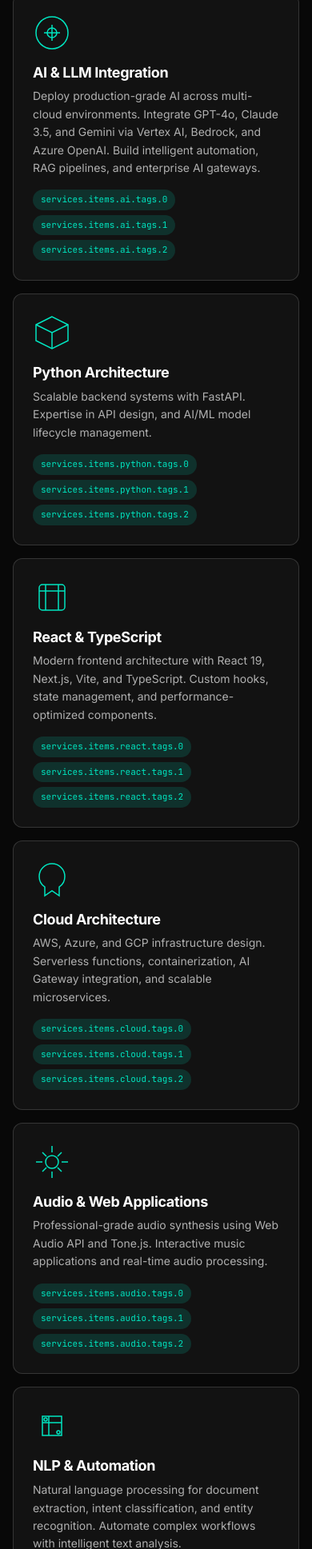
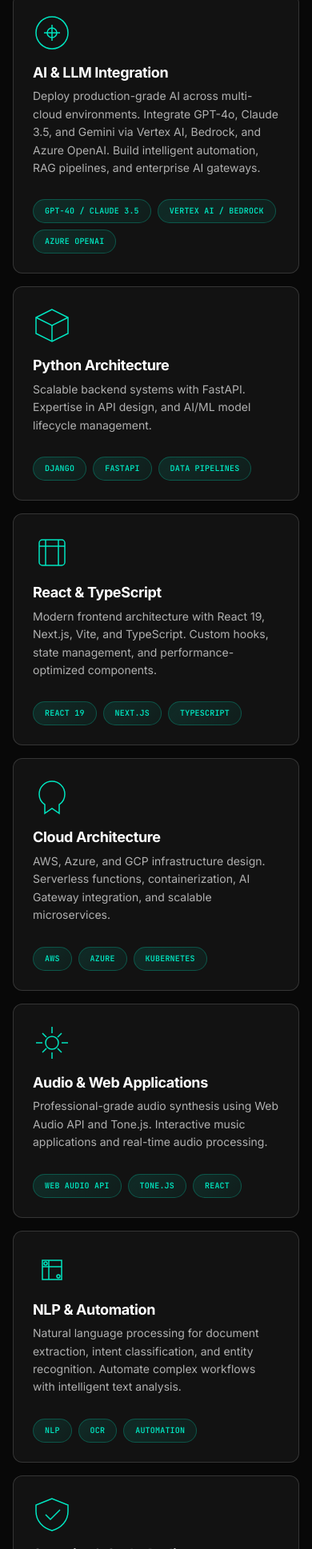
Before and after one commit to EricsonWillians/lambda-apps-website, a website: page index.html in a window 390 px wide. Shown: the part 1074-3011 px from the top of the page at 80% size. Drawn offline with Linux system fonts and the light colour scheme; no server answers.

Commit message:
fix: service card tags - convert arrays to objects
Completely rebuilt service card tags to fix translation issues:

HTML Changes:
- Changed data-i18n from tags.0/tags.1/tags.2 to tag1/tag2/tag3
- All 8 service cards updated with new translation keys

CSS Improvements:
- Added gradient background to tags
- Added border with accent color
- Improved spacing and typography
- Added hover effects with subtle lift
- Better responsive sizing
- Tags now push to bottom of card with margin-top: auto

JavaScript Fixes:
- Updated I18N.t() function to handle arrays properly
- Converted all tags arrays to object structures (tag1, tag2, tag3)
- Each tag now has individual translations for all 6 languages
- Fixed Chinese translations for tags (Data Pipelines, Automation, Audits)

Services Updated:
- AI & LLM Integration
- Python Architecture
- React & TypeScript
- Cloud Architecture
- Audio & Web Applications
- NLP & Automation
- Security & Code Audit
- Node.js & APIs

```diff
--- a/css/style.css
+++ b/css/style.css
@@ -1082,25 +1082,45 @@ p {
     }
 }
 
+/* Service Tags - Improved Design */
 .service-tags {
     display: flex;
     flex-wrap: wrap;
-    gap: 0.375rem;
+    gap: 0.5rem;
     list-style: none;
+    margin-top: auto;
+    padding-top: var(--space-sm);
 }
 
 .service-tags li {
     font-family: var(--font-mono);
-    font-size: 0.6875rem;
-    padding: 4px 10px;
-    background: var(--color-accent-dim);
+    font-size: 0.625rem;
+    font-weight: 600;
+    letter-spacing: 0.02em;
+    padding: 0.375rem 0.875rem;
+    background: linear-gradient(135deg, rgba(0, 229, 192, 0.12), rgba(0, 229, 192, 0.06));
     color: var(--color-accent);
     border-radius: 100px;
-}
-
-@media (min-width: 768px) {
+    border: 1px solid rgba(0, 229, 192, 0.25);
+    transition: all 0.2s ease;
+    white-space: nowrap;
+    text-transform: uppercase;
+}
+
+.service-tags li:hover {
+    background: linear-gradient(135deg, rgba(0, 229, 192, 0.2), rgba(0, 229, 192, 0.1));
+    border-color: rgba(0, 229, 192, 0.4);
+    transform: translateY(-1px);
+}
+
+@media (min-width: 768px) {
+    .service-tags {
+        gap: 0.625rem;
+    }
+
     .service-tags li {
-        font-size: 0.75rem;
+        font-size: 0.6875rem;
+        padding: 0.4375rem 1rem;
     }
 }
 
--- a/index.html
+++ b/index.html
@@ -176,9 +176,9 @@
                             <h3 data-i18n="services.items.ai.title">AI & LLM Integration</h3>
                             <p data-i18n="services.items.ai.desc">Deploy production-grade AI across multi-cloud environments. Integrate GPT-4o, Claude 3.5, and Gemini via Vertex AI, Bedrock, and Azure OpenAI. Build intelligent automation, RAG pipelines, and enterprise AI gateways.</p>
                             <ul class="service-tags">
-                                <li data-i18n="services.items.ai.tags.0">GPT-4o / Claude 3.5</li>
-                                <li data-i18n="services.items.ai.tags.1">Vertex AI / Bedrock</li>
-                                <li data-i18n="services.items.ai.tags.2">Azure OpenAI</li>
+                                <li data-i18n="services.items.ai.tag1">GPT-4o / Claude 3.5</li>
+                                <li data-i18n="services.items.ai.tag2">Vertex AI / Bedrock</li>
+                                <li data-i18n="services.items.ai.tag3">Azure OpenAI</li>
                             </ul>
                         </div>
                     </article>
@@ -195,9 +195,9 @@
                             <h3 data-i18n="services.items.python.title">Python Architecture</h3>
                             <p data-i18n="services.items.python.desc">Scalable backend systems with FastAPI. Expertise in API design, and AI/ML model lifecycle management.</p>
                             <ul class="service-tags">
-                                <li data-i18n="services.items.python.tags.0">Django</li>
-                                <li data-i18n="services.items.python.tags.1">FastAPI</li>
-                                <li data-i18n="services.items.python.tags.2">Data Pipelines</li>
+                                <li data-i18n="services.items.python.tag1">Django</li>
+                                <li data-i18n="services.items.python.tag2">FastAPI</li>
+                                <li data-i18n="services.items.python.tag3">Data Pipelines</li>
                             </ul>
                         </div>
                     </article>
@@ -213,9 +213,9 @@
                             <h3 data-i18n="services.items.react.title">React & TypeScript</h3>
                             <p data-i18n="services.items.react.desc">Modern frontend architecture with React 19, Next.js, Vite, and TypeScript. Custom hooks, state management, and performance-optimized components.</p>
                             <ul class="service-tags">
-                                <li data-i18n="services.items.react.tags.0">React 19</li>
-                                <li data-i18n="services.items.react.tags.1">Next.js</li>
-                                <li data-i18n="services.items.react.tags.2">TypeScript</li>
+                                <li data-i18n="services.items.react.tag1">React 19</li>
+                                <li data-i18n="services.items.react.tag2">Next.js</li>
+                                <li data-i18n="services.items.react.tag3">TypeScript</li>
                             </ul>
                         </div>
                     </article>
@@ -230,9 +230,9 @@
                             <h3 data-i18n="services.items.cloud.title">Cloud Architecture</h3>
                             <p data-i18n="services.items.cloud.desc">AWS, Azure, and GCP infrastructure design. Serverless functions, containerization, AI Gateway integration, and scalable microservices.</p>
                             <ul class="service-tags">
-                                <li data-i18n="services.items.cloud.tags.0">AWS</li>
-                                <li data-i18n="services.items.cloud.tags.1">Azure</li>
-                                <li data-i18n="services.items.cloud.tags.2">Kubernetes</li>
+                                <li data-i18n="services.items.cloud.tag1">AWS</li>
+                                <li data-i18n="services.items.cloud.tag2">Azure</li>
+                                <li data-i18n="services.items.cloud.tag3">Kubernetes</li>
                             </ul>
                         </div>
                     </article>
@@ -249,9 +249,9 @@
                             <h3 data-i18n="services.items.audio.title">Audio & Web Applications</h3>
                             <p data-i18n="services.items.audio.desc">Professional-grade audio synthesis using Web Audio API and Tone.js. Interactive music applications and real-time audio processing.</p>
                             <ul class="service-tags">
-                                <li data-i18n="services.items.audio.tags.0">Web Audio API</li>
-                                <li data-i18n="services.items.audio.tags.1">Tone.js</li>
-                                <li data-i18n="services.items.audio.tags.2">React</li>
+                                <li data-i18n="services.items.audio.tag1">Web Audio API</li>
+                                <li data-i18n="services.items.audio.tag2">Tone.js</li>
+                                <li data-i18n="services.items.audio.tag3">React</li>
                             </ul>
                         </div>
                     </article>
@@ -269,9 +269,9 @@
                             <h3 data-i18n="services.items.nlp.title">NLP & Automation</h3>
                             <p data-i18n="services.items.nlp.desc">Natural language processing for document extraction, intent classification, and entity recognition. Automate complex workflows with intelligent text analysis.</p>
                             <ul class="service-tags">
-                                <li data-i18n="services.items.nlp.tags.0">NLP</li>
-                                <li data-i18n="services.items.nlp.tags.1">OCR</li>
-                                <li data-i18n="services.items.nlp.tags.2">Automation</li>
+                                <li data-i18n="services.items.nlp.tag1">NLP</li>
+                                <li data-i18n="services.items.nlp.tag2">OCR</li>
+                                <li data-i18n="services.items.nlp.tag3">Automation</li>
                             </ul>
                         </div>
                     </article>
@@ -287,9 +287,9 @@
                             <h3 data-i18n="services.items.security.title">Security & Code Audit</h3>
                             <p data-i18n="services.items.security.desc">Ethical security assessments and code quality audits. Bug bounty services through HackerOne and BugCrowd. Harden applications against vulnerabilities.</p>
                             <ul class="service-tags">
-                                <li data-i18n="services.items.security.tags.0">HackerOne</li>
-                                <li data-i18n="services.items.security.tags.1">BugCrowd</li>
-                                <li data-i18n="services.items.security.tags.2">Audits</li>
+                                <li data-i18n="services.items.security.tag1">HackerOne</li>
+                                <li data-i18n="services.items.security.tag2">BugCrowd</li>
+                                <li data-i18n="services.items.security.tag3">Audits</li>
                             </ul>
                         </div>
                     </article>
@@ -306,9 +306,9 @@
                             <h3 data-i18n="services.items.nodejs.title">Node.js & APIs</h3>
                             <p data-i18n="services.items.nodejs.desc">Scalable server-side applications, BFF architecture, and real-time systems using Node.js, Express, and modern API patterns.</p>
                             <ul class="service-tags">
-                                <li data-i18n="services.items.nodejs.tags.0">Node.js</li>
-                                <li data-i18n="services.items.nodejs.tags.1">Express</li>
-                                <li data-i18n="services.items.nodejs.tags.2">GraphQL</li>
+                                <li data-i18n="services.items.nodejs.tag1">Node.js</li>
+                                <li data-i18n="services.items.nodejs.tag2">Express</li>
+                                <li data-i18n="services.items.nodejs.tag3">GraphQL</li>
                             </ul>
                         </div>
                     </article>
--- a/js/i18n.js
+++ b/js/i18n.js
@@ -203,13 +203,29 @@ const I18N = (function() {
                         ru: 'Развертывайте корпоративный ИИ в мультиоблачных средах. Интегрируйте GPT-4o, Claude 3.5 и Gemini через Vertex AI, Bedrock и Azure OpenAI. Создавайте интеллектуальную автоматизацию, RAG-конвейеры и корпоративные ИИ-шлюзы.',
                         zh: '在多云环境中部署企业级AI。通过Vertex AI、Bedrock和Azure OpenAI集成GPT-4o、Claude 3.5和Gemini。构建智能自动化、RAG管道和企业AI网关。'
                     },
-                    tags: {
-                        en: ['GPT-4o / Claude 3.5', 'Vertex AI / Bedrock', 'Azure OpenAI'],
-                        pt: ['GPT-4o / Claude 3.5', 'Vertex AI / Bedrock', 'Azure OpenAI'],
-                        es: ['GPT-4o / Claude 3.5', 'Vertex AI / Bedrock', 'Azure OpenAI'],
-                        de: ['GPT-4o / Claude 3.5', 'Vertex AI / Bedrock', 'Azure OpenAI'],
-                        ru: ['GPT-4o / Claude 3.5', 'Vertex AI / Bedrock', 'Azure OpenAI'],
-                        zh: ['GPT-4o / Claude 3.5', 'Vertex AI / Bedrock', 'Azure OpenAI']
+                    tag1: {
+                        en: 'GPT-4o / Claude 3.5',
+                        pt: 'GPT-4o / Claude 3.5',
+                        es: 'GPT-4o / Claude 3.5',
+                        de: 'GPT-4o / Claude 3.5',
+                        ru: 'GPT-4o / Claude 3.5',
+                        zh: 'GPT-4o / Claude 3.5'
+                    },
+                    tag2: {
+                        en: 'Vertex AI / Bedrock',
+                        pt: 'Vertex AI / Bedrock',
+                        es: 'Vertex AI / Bedrock',
+                        de: 'Vertex AI / Bedrock',
+                        ru: 'Vertex AI / Bedrock',
+                        zh: 'Vertex AI / Bedrock'
+                    },
+                    tag3: {
+                        en: 'Azure OpenAI',
+                        pt: 'Azure OpenAI',
+                        es: 'Azure OpenAI',
+                        de: 'Azure OpenAI',
+                        ru: 'Azure OpenAI',
+                        zh: 'Azure OpenAI'
                     }
                 },
                 python: {
@@ -229,13 +245,29 @@ const I18N = (function() {
                         ru: 'Масштабируемые бэкенд-системы на FastAPI. Экспертиза в проектировании API и управлении жизненным циклом моделей ИИ/МО.',
                         zh: '使用FastAPI构建可扩展的后端系统。擅长API设计和AI/ML模型生命周期管理。'
                     },
-                    tags: {
-                        en: ['Django', 'FastAPI', 'Data Pipelines'],
-                        pt: ['Django', 'FastAPI', 'Data Pipelines'],
-                        es: ['Django', 'FastAPI', 'Data Pipelines'],
-                        de: ['Django', 'FastAPI', 'Data Pipelines'],
-                        ru: ['Django', 'FastAPI', 'Data Pipelines'],
-                        zh: ['Django', 'FastAPI', '数据管道']
+                    tag1: {
+                        en: 'Django',
+                        pt: 'Django',
+                        es: 'Django',
+                        de: 'Django',
+                        ru: 'Django',
+                        zh: 'Django'
+                    },
+                    tag2: {
+                        en: 'FastAPI',
+                        pt: 'FastAPI',
+                        es: 'FastAPI',
+                        de: 'FastAPI',
+                        ru: 'FastAPI',
+                        zh: 'FastAPI'
+                    },
+                    tag3: {
+                        en: 'Data Pipelines',
+                        pt: 'Data Pipelines',
+                        es: 'Data Pipelines',
+                        de: 'Data Pipelines',
+                        ru: 'Data Pipelines',
+                        zh: '数据管道'
                     }
                 },
                 react: {
@@ -255,13 +287,29 @@ const I18N = (function() {
                         ru: 'Современная фронтенд-архитектура с React 19, Next.js, Vite и TypeScript. Кастомные хуки, управление состоянием и оптимизированные компоненты.',
                         zh: '使用React 19、Next.js、Vite和TypeScript构建现代前端架构。自定义钩子、状态管理和性能优化组件。'
                     },
-                    tags: {
-                        en: ['React 19', 'Next.js', 'TypeScript'],
-                        pt: ['React 19', 'Next.js', 'TypeScript'],
-                        es: ['React 19', 'Next.js', 'TypeScript'],
-                        de: ['React 19', 'Next.js', 'TypeScript'],
-                        ru: ['React 19', 'Next.js', 'TypeScript'],
-                        zh: ['React 19', 'Next.js', 'TypeScript']
+                    tag1: {
+                        en: 'React 19',
+                        pt: 'React 19',
+                        es: 'React 19',
+                        de: 'React 19',
+                        ru: 'React 19',
+                        zh: 'React 19'
+                    },
+                    tag2: {
+                        en: 'Next.js',
+                        pt: 'Next.js',
+                        es: 'Next.js',
+                        de: 'Next.js',
+                        ru: 'Next.js',
+                        zh: 'Next.js'
+                    },
+                    tag3: {
+                        en: 'TypeScript',
+                        pt: 'TypeScript',
+                        es: 'TypeScript',
+                        de: 'TypeScript',
+                        ru: 'TypeScript',
+                        zh: 'TypeScript'
                     }
                 },
                 cloud: {
@@ -281,13 +329,29 @@ const I18N = (function() {
                         ru: 'Проектирование инфраструктуры AWS, Azure и GCP. Бессерверные функции, контейнеризация, интеграция ИИ-шлюзов и масштабируемые микросервисы.',
                         zh: 'AWS、Azure和GCP基础设施设计。无服务器函数、容器化、AI网关集成和可扩展微服务。'
                     },
-                    tags: {
-                        en: ['AWS', 'Azure', 'Kubernetes'],
-                        pt: ['AWS', 'Azure', 'Kubernetes'],
-                        es: ['AWS', 'Azure', 'Kubernetes'],
-                        de: ['AWS', 'Azure', 'Kubernetes'],
-                        ru: ['AWS', 'Azure', 'Kubernetes'],
-                        zh: ['AWS', 'Azure', 'Kubernetes']
+                    tag1: {
+                        en: 'AWS',
+                        pt: 'AWS',
+                        es: 'AWS',
+                        de: 'AWS',
+                        ru: 'AWS',
+                        zh: 'AWS'
+                    },
+                    tag2: {
+                        en: 'Azure',
+                        pt: 'Azure',
+                        es: 'Azure',
+                        de: 'Azure',
+                        ru: 'Azure',
+                        zh: 'Azure'
+                    },
+                    tag3: {
+                        en: 'Kubernetes',
+                        pt: 'Kubernetes',
+                        es: 'Kubernetes',
+                        de: 'Kubernetes',
+                        ru: 'Kubernetes',
+                        zh: 'Kubernetes'
                     }
                 },
                 audio: {
@@ -307,13 +371,29 @@ const I18N = (function() {
                         ru: 'Профессиональная аудиосинтез с использованием Web Audio API и Tone.js. Интерактивные музыкальные приложения и обработка аудио в реальном времени.',
                         zh: '使用Web Audio API和Tone.js进行专业级音频合成。交互式音乐应用和实时音频处理。'
                     },
-                    tags: {
-                        en: ['Web Audio API', 'Tone.js', 'React'],
-                        pt: ['Web Audio API', 'Tone.js', 'React'],
-                        es: ['Web Audio API', 'Tone.js', 'React'],
-                        de: ['Web Audio API', 'Tone.js', 'React'],
-                        ru: ['Web Audio API', 'Tone.js', 'React'],
-                        zh: ['Web Audio API', 'Tone.js', 'React']
+                    tag1: {
+                        en: 'Web Audio API',
+                        pt: 'Web Audio API',
+                        es: 'Web Audio API',
+                        de: 'Web Audio API',
+                        ru: 'Web Audio API',
+                        zh: 'Web Audio API'
+                    },
+                    tag2: {
+                        en: 'Tone.js',
+                        pt: 'Tone.js',
+                        es: 'Tone.js',
+                        de: 'Tone.js',
+                        ru: 'Tone.js',
+                        zh: 'Tone.js'
+                    },
+                    tag3: {
+                        en: 'React',
+                        pt: 'React',
+                        es: 'React',
+                        de: 'React',
+                        ru: 'React',
+                        zh: 'React'
                     }
                 },
                 nlp: {
@@ -333,13 +413,29 @@ const I18N = (function() {
                         ru: 'Обработка естественного языка для извлечения документов, классификации намерений и распознавания сущностей. Автоматизируйте сложные рабочие процессы с помощью интеллектуального текстового анализа.',
                         zh: '用于文档提取、意图分类和实体识别的自然语言处理。通过智能文本分析实现复杂工作流自动化。'
                     },
-                    tags: {
-                        en: ['NLP', 'OCR', 'Automation'],
-                        pt: ['NLP', 'OCR', 'Automação'],
-                        es: ['NLP', 'OCR', 'Automatización'],
-                        de: ['NLP', 'OCR', 'Automatisierung'],
-                        ru: ['NLP', 'OCR', 'Автоматизация'],
-                        zh: ['NLP', 'OCR', '自动化']
+                    tag1: {
+                        en: 'NLP',
+                        pt: 'NLP',
+                        es: 'NLP',
+                        de: 'NLP',
+                        ru: 'NLP',
+                        zh: 'NLP'
+                    },
+                    tag2: {
+                        en: 'OCR',
+                        pt: 'OCR',
+                        es: 'OCR',
+                        de: 'OCR',
+                        ru: 'OCR',
+                        zh: 'OCR'
+                    },
+                    tag3: {
+                        en: 'Automation',
+                        pt: 'Automação',
+                        es: 'Automatización',
+                        de: 'Automatisierung',
+                        ru: 'Автоматизация',
+                        zh: '自动化'
                     }
                 },
                 security: {
@@ -359,13 +455,29 @@ const I18N = (function() {
                         ru: 'Этические оценки безопасности и аудит качества кода. Услуги bug bounty через HackerOne и BugCrowd. Укрепление приложений против уязвимостей.',
                         zh: '道德安全评估和代码质量审计。通过HackerOne和BugCrowd提供漏洞赏金服务。强化应用程序以抵御漏洞。'
                     },
-                    tags: {
-                        en: ['HackerOne', 'BugCrowd', 'Audits'],
-                        pt: ['HackerOne', 'BugCrowd', 'Auditorias'],
-                        es: ['HackerOne', 'BugCrowd', 'Auditorías'],
-                        de: ['HackerOne', 'BugCrowd', 'Audits'],
-                        ru: ['HackerOne', 'BugCrowd', 'Аудит'],
-                        zh: ['HackerOne', 'BugCrowd', '审计']
+                    tag1: {
+                        en: 'HackerOne',
+                        pt: 'HackerOne',
+                        es: 'HackerOne',
+                        de: 'HackerOne',
+                        ru: 'HackerOne',
+                        zh: 'HackerOne'
+                    },
+                    tag2: {
+                        en: 'BugCrowd',
+                        pt: 'BugCrowd',
+                        es: 'BugCrowd',
+                        de: 'BugCrowd',
+                        ru: 'BugCrowd',
+                        zh: 'BugCrowd'
+                    },
+                    tag3: {
+                        en: 'Audits',
+                        pt: 'Auditorias',
+                        es: 'Auditorías',
+                        de: 'Audits',
+                        ru: 'Аудит',
+                        zh: '审计'
                     }
                 },
                 nodejs: {
@@ -385,13 +497,29 @@ const I18N = (function() {
                         ru: 'Масштабируемые серверные приложения, BFF-архитектура и системы реального времени с использованием Node.js, Express и современных API-паттернов.',
                         zh: '使用Node.js、Express和现代API模式构建可扩展的服务器端应用、BFF架构和实时系统。'
                     },
-                    tags: {
-                        en: ['Node.js', 'Express', 'GraphQL'],
-                        pt: ['Node.js', 'Express', 'GraphQL'],
-                        es: ['Node.js', 'Express', 'GraphQL'],
-                        de: ['Node.js', 'Express', 'GraphQL'],
-                        ru: ['Node.js', 'Express', 'GraphQL'],
-                        zh: ['Node.js', 'Express', 'GraphQL']
+                    tag1: {
+                        en: 'Node.js',
+                        pt: 'Node.js',
+                        es: 'Node.js',
+                        de: 'Node.js',
+                        ru: 'Node.js',
+                        zh: 'Node.js'
+                    },
+                    tag2: {
+                        en: 'Express',
+                        pt: 'Express',
+                        es: 'Express',
+                        de: 'Express',
+                        ru: 'Express',
+                        zh: 'Express'
+                    },
+                    tag3: {
+                        en: 'GraphQL',
+                        pt: 'GraphQL',
+                        es: 'GraphQL',
+                        de: 'GraphQL',
+                        ru: 'GraphQL',
+                        zh: 'GraphQL'
                     }
                 }
             }
@@ -860,6 +988,15 @@ const I18N = (function() {
             }
         }
 
+        // If value is an array, return the element for the language index
+        if (Array.isArray(value)) {
+            const langIndex = ['en', 'pt', 'es', 'de', 'ru', 'zh'].indexOf(lang);
+            if (langIndex !== -1 && langIndex < value.length) {
+                return value[langIndex];
+            }
+            return value[0]; // Fallback to English
+        }
+
         // If value is an object with language keys
         if (value && typeof value === 'object' && lang in value) {
             return value[lang];
```
